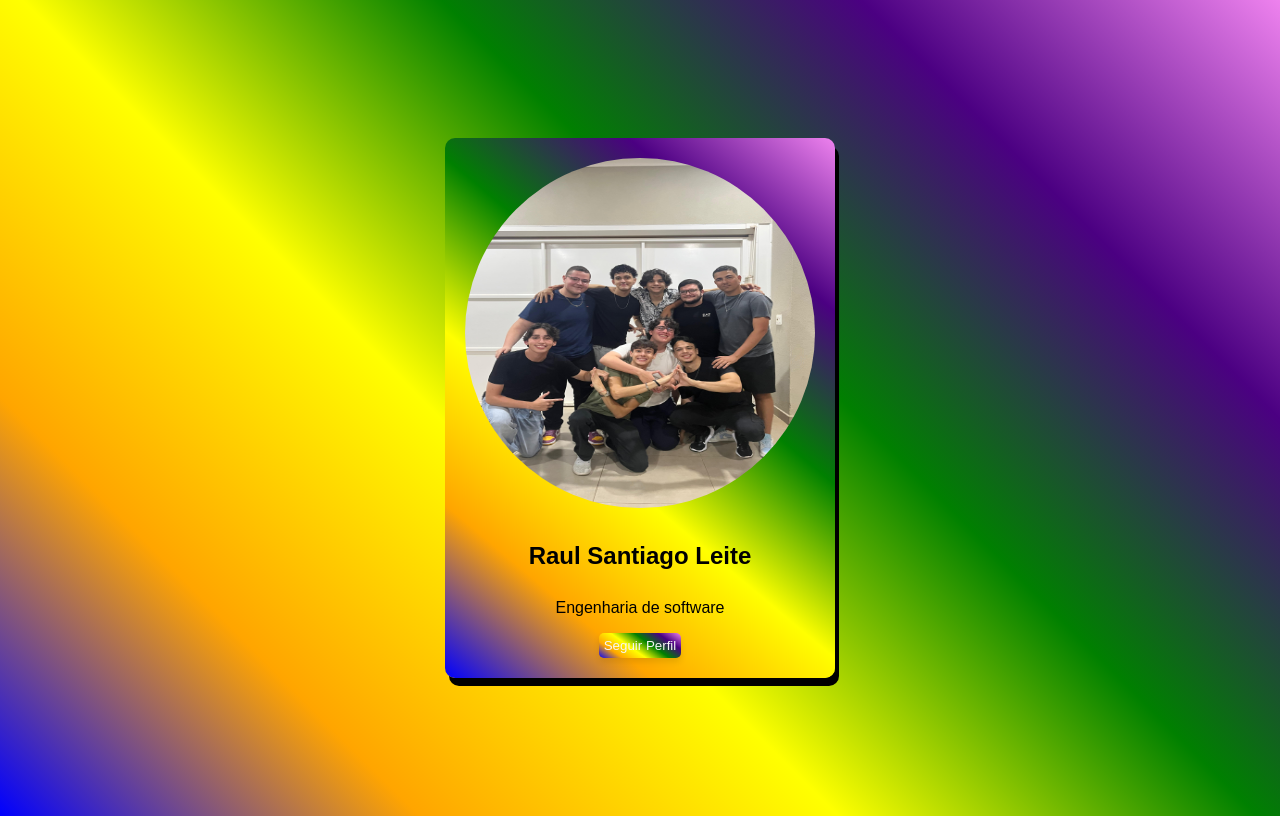
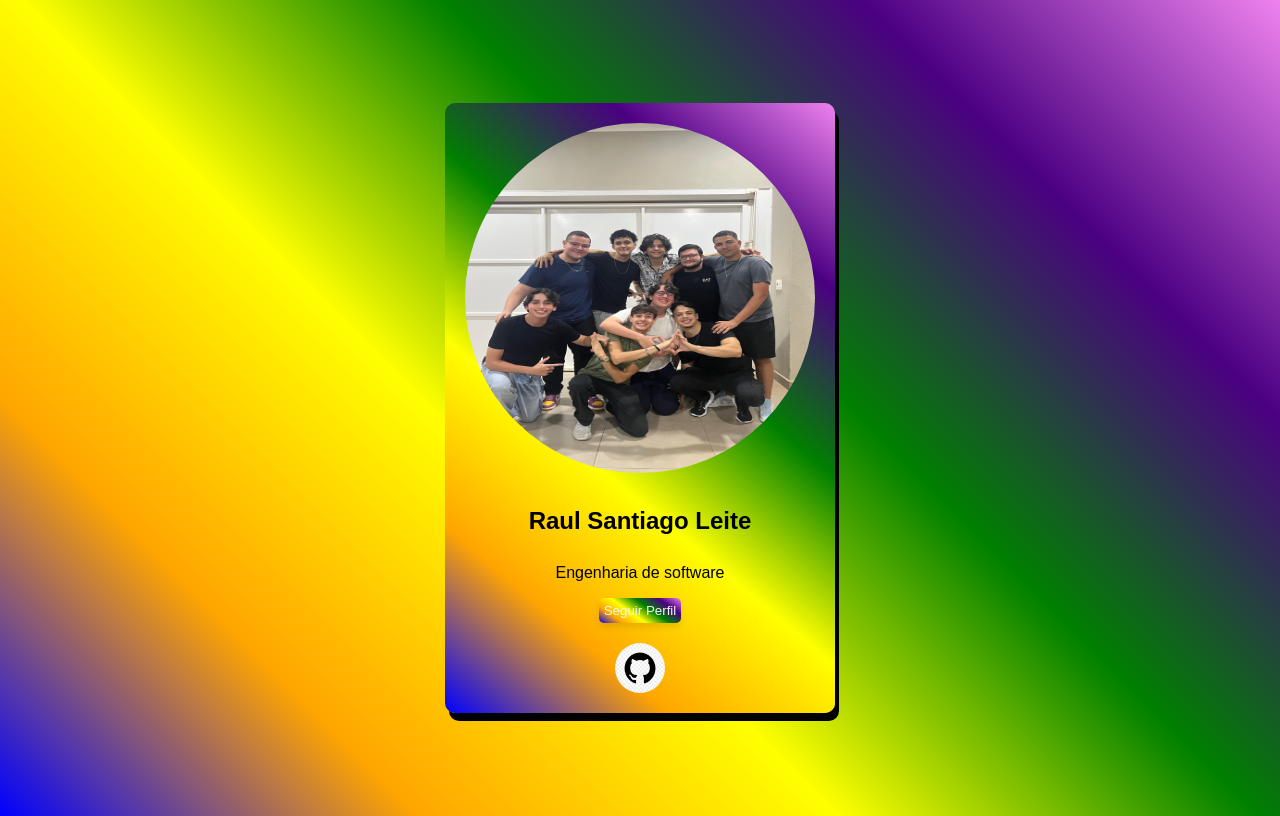
Before and after one commit to raulsl10/PROGCOMP1, a plain HTML site: page index.html in a window 1280 px wide. Drawn offline with Linux system fonts and the light colour scheme.

Commit message:
atualização imagem

```diff
--- a/css/styles.css
+++ b/css/styles.css
@@ -32,9 +32,15 @@ button{
     cursor: pointer;
     border-radius: 5px;
     box-shadow: 0 4px 6px rgba(0, 0, 0, 0.1);
+    margin-bottom: 20px;
 }
 button:hover{
     background: linear-gradient(30deg, blue, orange, yellow, green,indigo, violet);
     box-shadow: 0 6px 12px rgba(0, 0, 0, 0.2);
     transform: translateY(-2px);
 }
+a{
+    display: flex;
+    flex-direction: column;
+    align-items: center;
+}
--- a/index.html
+++ b/index.html
@@ -13,6 +13,9 @@
             <h2> Raul Santiago Leite </h2>
             <p>Engenharia de software</p>
             <button onclick="mudarTexto(this)">Seguir Perfil</button>
+            <a href="https://github.com/raulsl10" target="_blank">
+                <img height="50" width="50" src="img2/png-transparent-github-computer-icons-github-logo-monochrome-head-thumbnail.png" alt="Ícone" >
+            </a>
             </div>
         </body>
 </html>
--- /dev/null
+++ b/scripts.js
@@ -0,0 +1,3 @@
+function mudarTexto(botao){
+    botao. textContent= "Seguindo";
+}
```
Also changed, not shown: img2/png-transparent-github-computer-icons-github-logo-monochrome-head-thumbnail.png (added).
